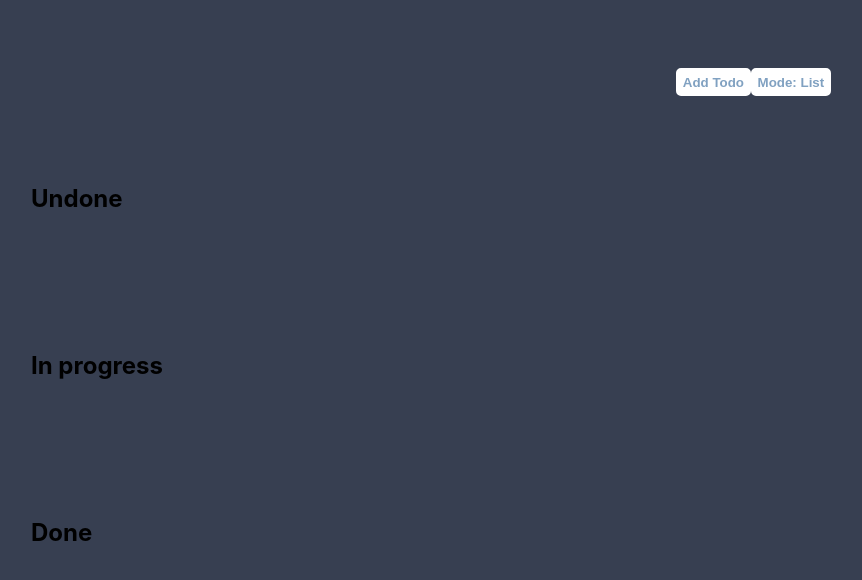
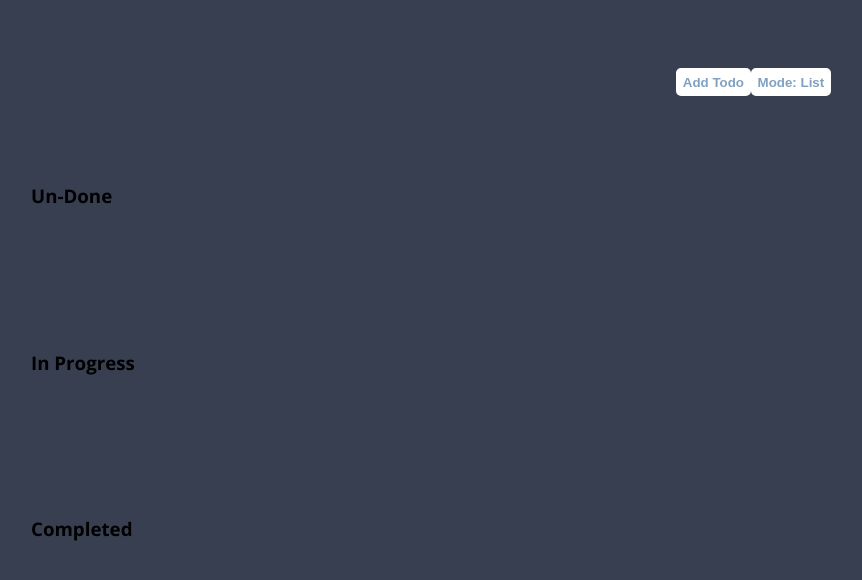
Before and after one commit to ulises-castro/todo-finito, a React (Create React App) app: page / in a window 1280 px wide. Shown: the top 580 px of the page, without its empty margins (209-1071 px from the left). Built offline with nearby package versions, Linux system fonts and the light colour scheme.

Commit message:
Create and move styled components to its own folder to reducer code inside TodoBoard container, create modal component'

```diff
--- a/src/App.css
+++ b/src/App.css
@@ -1,38 +1,8 @@
-.App {
-  text-align: center;
+@import "https://fonts.googleapis.com/css?family=Open+Sans:300,400,700";
+
+html,
+body {
+  font-family: "Open Sans", sans-serif;
+  padding: 0;
+  margin: 0;
 }
-
-.App-logo {
-  height: 40vmin;
-  pointer-events: none;
-}
-
-@media (prefers-reduced-motion: no-preference) {
-  .App-logo {
-    animation: App-logo-spin infinite 20s linear;
-  }
-}
-
-.App-header {
-  background-color: #282c34;
-  min-height: 100vh;
-  display: flex;
-  flex-direction: column;
-  align-items: center;
-  justify-content: center;
-  font-size: calc(10px + 2vmin);
-  color: white;
-}
-
-.App-link {
-  color: #61dafb;
-}
-
-@keyframes App-logo-spin {
-  from {
-    transform: rotate(0deg);
-  }
-  to {
-    transform: rotate(360deg);
-  }
-}
--- a/src/App.tsx
+++ b/src/App.tsx
@@ -1,4 +1,5 @@
 import TodoBoard from './containers/TodoBoard'
+import 'App.css'
 
 function App() {
   return (
--- a/src/components/TodoContainer/index.tsx
+++ b/src/components/TodoContainer/index.tsx
@@ -1,11 +1,11 @@
 import React, { ReactElement } from "react";
 import styled from 'styled-components'
 
-
-// TODO: Todos elements types instead of "any"
+// TODO: Assigned correct ones types instead of "any"
 export interface TodoContainerProps {
   // children: React.ReactElement[];
   children: any;
+  title: string;
 }
 
 // TODO: Fix flex containers growing so they are reducing themself
@@ -15,11 +15,12 @@ const TodoContainerUI = styled.section`
 `;
 
 export default function TodoContainer(
-  props: TodoContainerProps
+  { title, children }: TodoContainerProps
 ): ReactElement | null {
   return (
     <TodoContainerUI>
-      { props.children }
+      <h1> { title } </h1>
+      { children }
     </TodoContainerUI>
   );
 }
--- a/src/containers/TodoBoard/index.tsx
+++ b/src/containers/TodoBoard/index.tsx
@@ -2,44 +2,10 @@ import React, { useReducer, MouseEvent, useState } from "react";
 import styled from "styled-components";
 import TodoContainer from "components/TodoContainer";
 import TodoItem from "components/TodoItem";
+import { TodoStatusContainer, SimpleBtn, TodoBody, ActionBar } from './styled';
 
-import { InvertedBtn } from "components/Button";
 import todoReducer, { initialTodoState } from "./todoReducer";
 import { TodoProps, handlerTodoType } from "./models/Todo.interface";
-
-const TodoBody = styled.div`
-  display: grid;
-  justify-content: center;
-  grid-template-areas:
-    "action-bar"
-    "todo-container";
-  height: 100vh;
-  width: 100vw;
-`;
-
-const ActionBar = styled.header`
-  grid-area: action-bar;
-  display: flex;
-  align-items: center;
-  justify-content: end;
-`;
-
-interface ITodoStatusContainer {
-  direction?: string;
-}
-
-const TodoStatusContainer = styled.section<ITodoStatusContainer>`
-  grid-area: todo-container;
-  display: flex;
-  flex-wrap: wrap;
-  column-gap: 15px;
-  height: 500px;
-  width: 800px;
-  flex-direction: ${(props) => props.direction || "row"};
-  justify-content: space-between;
-`;
-
-const SimpleBtn = styled(InvertedBtn)``;
 
 function TodoBoard() {
   const [listMode, setListMode] = useState<Boolean>(true);
@@ -57,7 +23,7 @@ function TodoBoard() {
   };
 
   const toggleModal: handlerTodoType = (todoId) => {
-
+    setShowModal(todoId)
   }
 
   const handlerRemoveTodo: handlerTodoType = (todoId) => {
@@ -94,12 +60,9 @@ function TodoBoard() {
         </div>
       </ActionBar>
       <TodoStatusContainer direction={listMode ? "column" : "row"}>
-        <h2>Undone</h2>
-        <TodoContainer>{filterTodosBy("undone")} </TodoContainer>
-        <h1>In progress </h1>
-        <TodoContainer>{filterTodosBy("doing")} </TodoContainer>
-        <h1>Done</h1>
-        <TodoContainer>{filterTodosBy()} </TodoContainer>
+        <TodoContainer title="Un-Done">{filterTodosBy("undone")} </TodoContainer>
+        <TodoContainer title="In Progress">{filterTodosBy("doing")} </TodoContainer>
+        <TodoContainer title="Completed">{filterTodosBy()} </TodoContainer>
       </TodoStatusContainer>
     </TodoBody>
   );
--- /dev/null
+++ b/src/containers/TodoBoard/styled/index.ts
@@ -0,0 +1,36 @@
+import styled from 'styled-components'
+import { InvertedBtn } from "components/Button";
+
+export const TodoBody = styled.div`
+  display: grid;
+  justify-content: center;
+  grid-template-areas:
+    "action-bar"
+    "todo-container";
+  height: 100vh;
+  width: 100vw;
+`;
+
+export const ActionBar = styled.header`
+  grid-area: action-bar;
+  display: flex;
+  align-items: center;
+  justify-content: end;
+`;
+
+interface ITodoStatusContainer {
+  direction?: string;
+}
+
+export const TodoStatusContainer = styled.section<ITodoStatusContainer>`
+  grid-area: todo-container;
+  display: flex;
+  flex-wrap: wrap;
+  column-gap: 15px;
+  height: 500px;
+  width: 800px;
+  flex-direction: ${(props) => props.direction || "row"};
+  justify-content: space-between;
+`;
+
+export const SimpleBtn = styled(InvertedBtn)``;
```
Also changed, not shown: src/components/Modal/index.tsx (added, +11 -0 lines).
